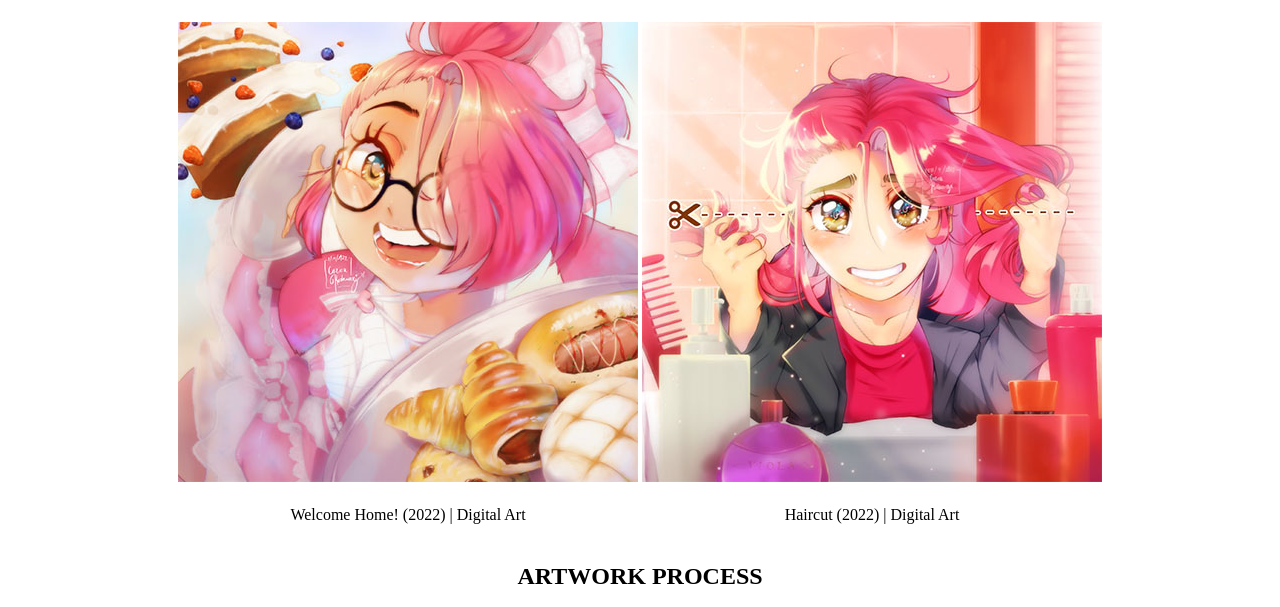
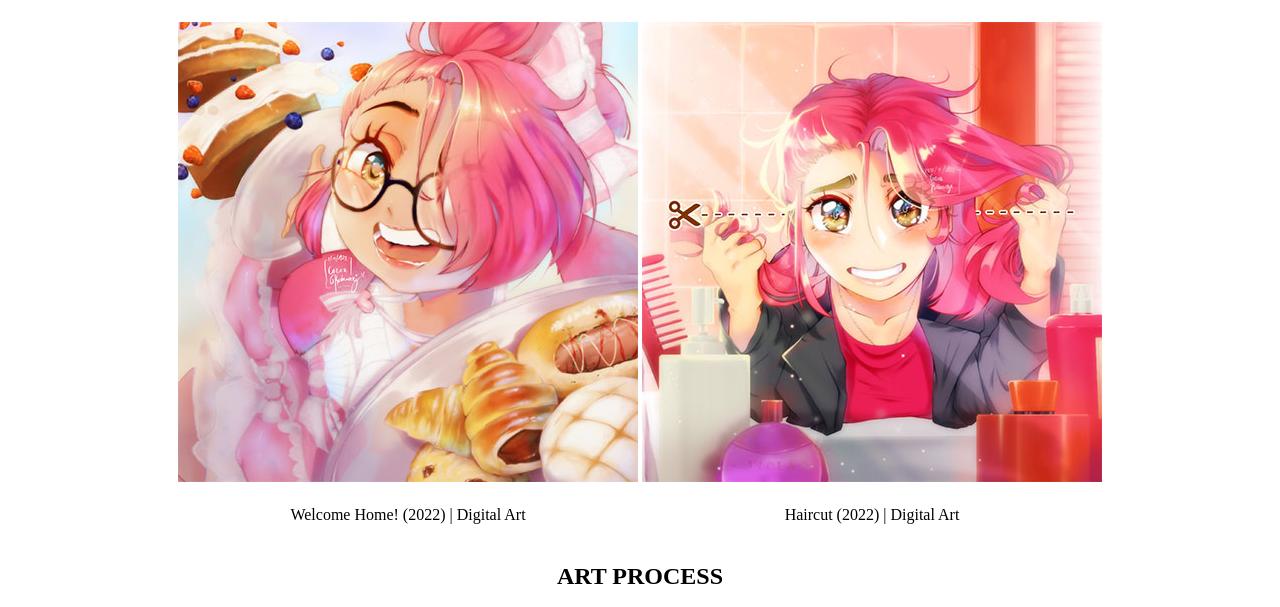
Before and after one commit to clover-works/clover-works, a plain HTML site: page index.html in a window 1280 px wide. Shown: the part 159-766 px from the top of the page. Drawn offline with Linux system fonts and the light colour scheme.

Commit message:
Update index.html

```diff
--- a/index.html
+++ b/index.html
@@ -43,7 +43,7 @@
 
 			<!-- BREATH OF FRESH AIR -->
 			<center>
-				<h2>ARTWORK PROCESS</h2>
+				<h2>ART PROCESS</h2>
 			</center>
 			<section><center>
 				<table>
```
